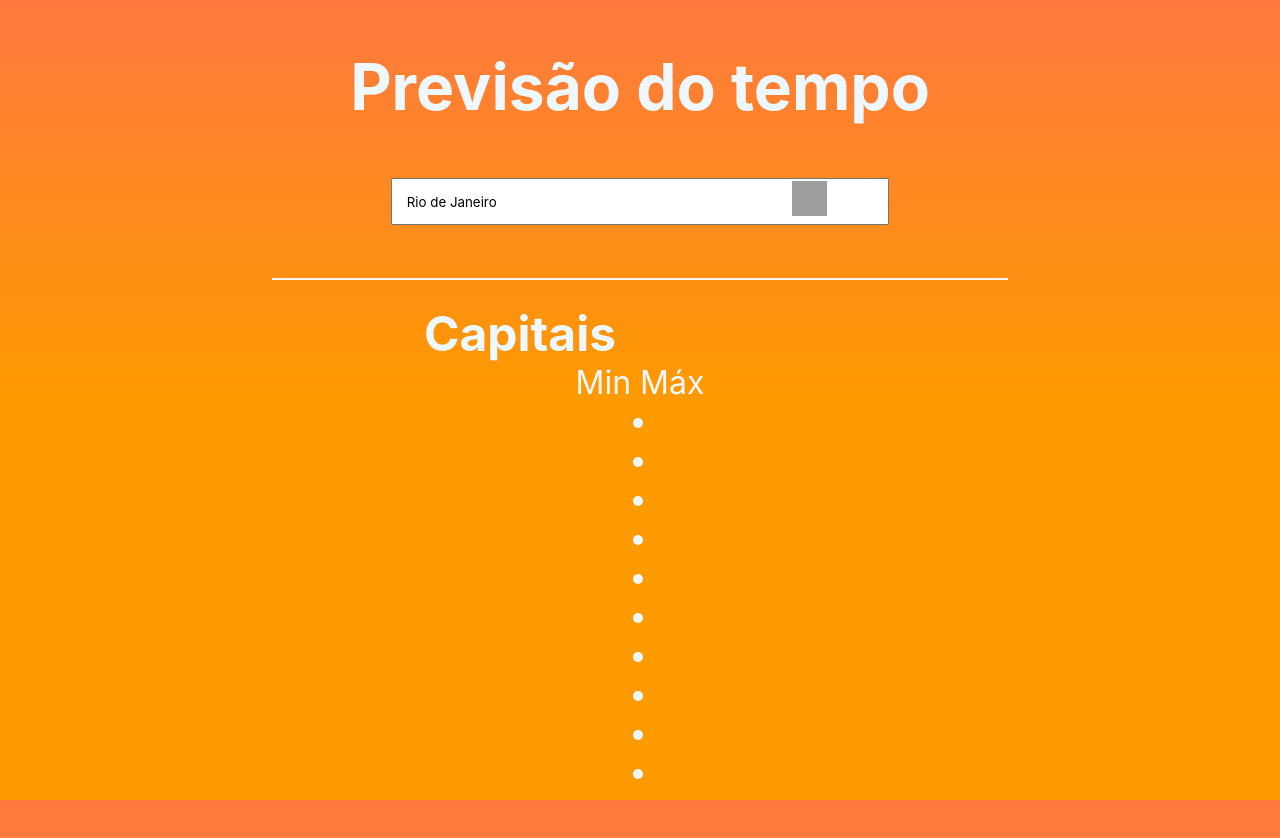
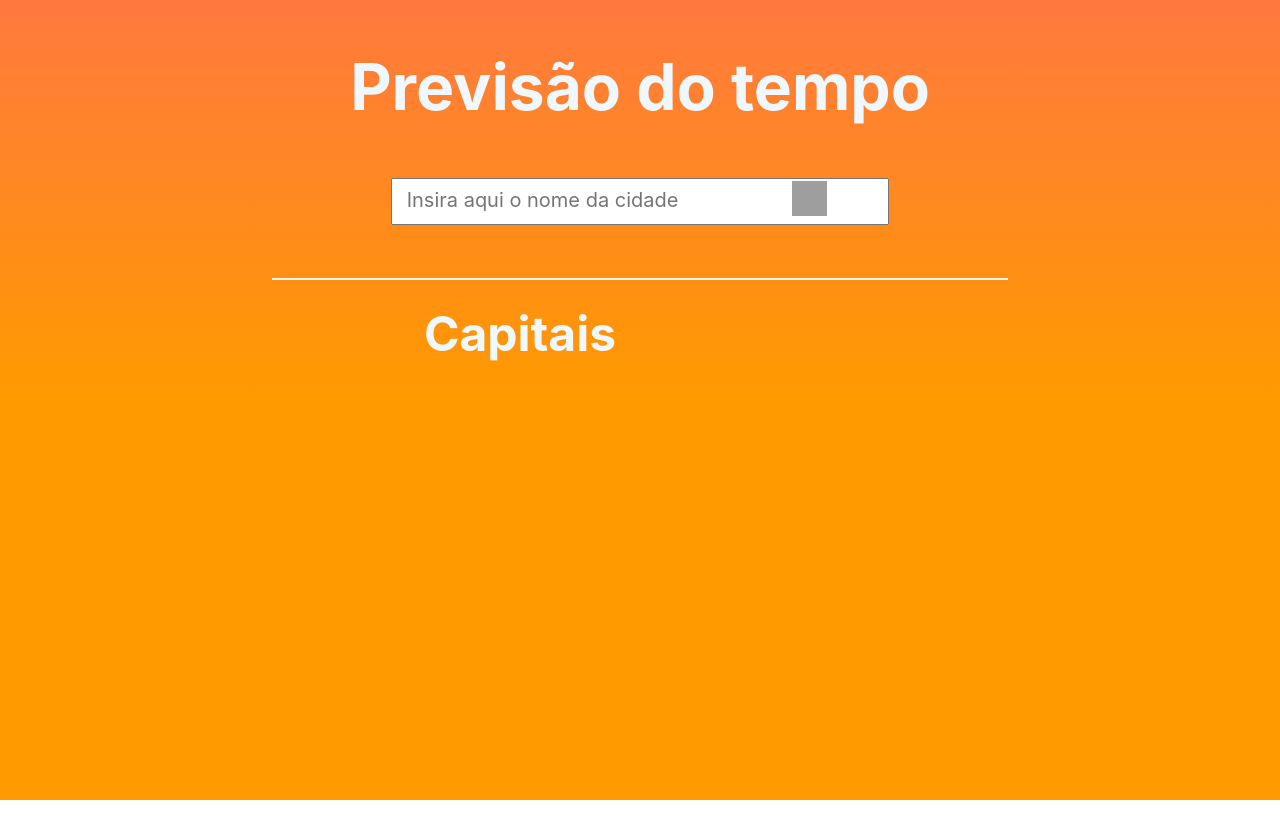
Before and after one commit to Dougls99/Previsao_do-_tempo, a React (Create React App) app: page / in a window 1280 px wide. After the commit the page ends 800 px from the top, so only its background shows below. Built offline with nearby package versions, Linux system fonts and the light colour scheme; grey boxes are pictures that could not be loaded.

Commit message:
configurando api

```diff
--- a/src/components/layout/Home.js
+++ b/src/components/layout/Home.js
@@ -4,8 +4,7 @@ import search from "../img/search.svg";
 
 function Home() {
 
-  const [city, setCity] = useState("Rio de Janeiro")
-  const [weatherForecast, setWeatherForecast] = useState()
+  const [city, setCity] = useState("")
 
   const handleChange = (e) => {
     setCity(e.target.value)
@@ -48,20 +47,6 @@ function Home() {
     </div>
      <hr></hr>
      <h2>Capitais</h2>
-
-    <p>Min Máx</p>
-    <ul>
-      <li></li>
-      <li></li>
-      <li></li>
-      <li></li>
-      <li></li>
-      <li></li>
-      <li></li>
-      <li></li>
-      <li></li>
-      <li></li>
-    </ul>
   </header>
   );
 }
```
Lines whose indentation alone changed are shown as unchanged.
